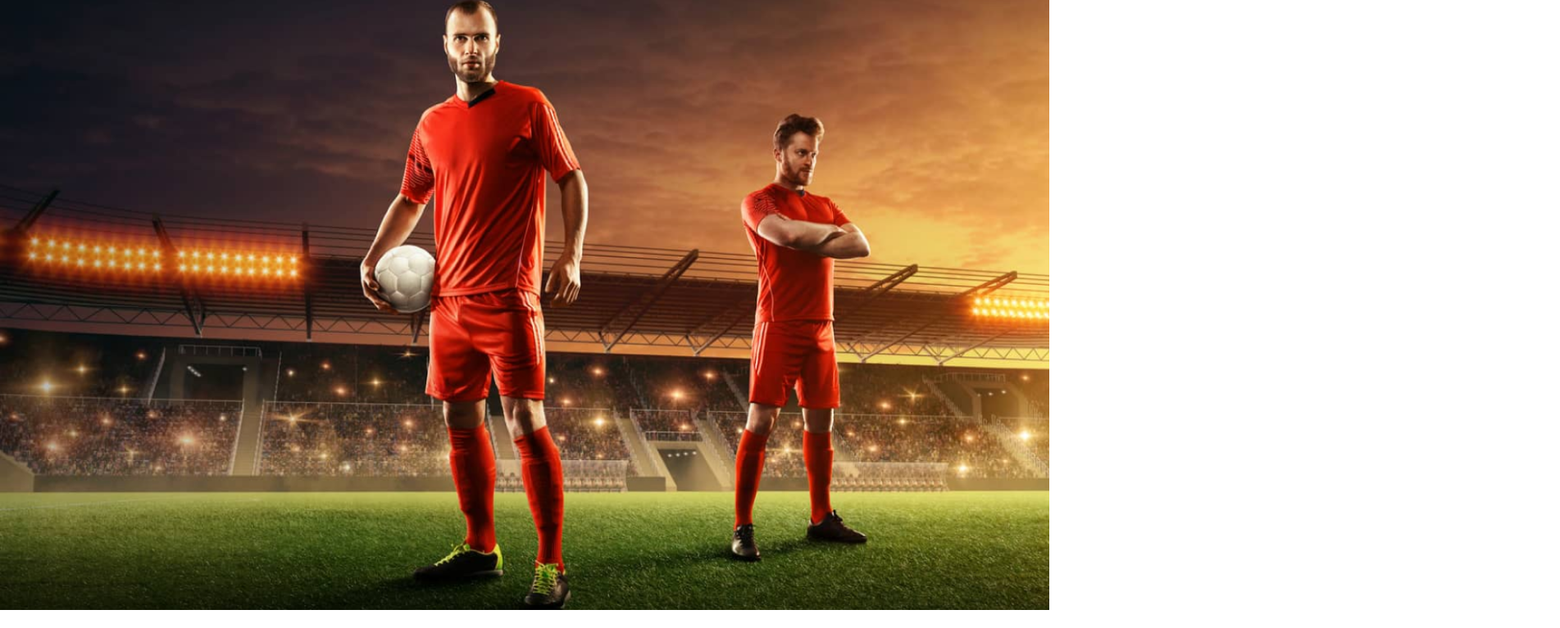
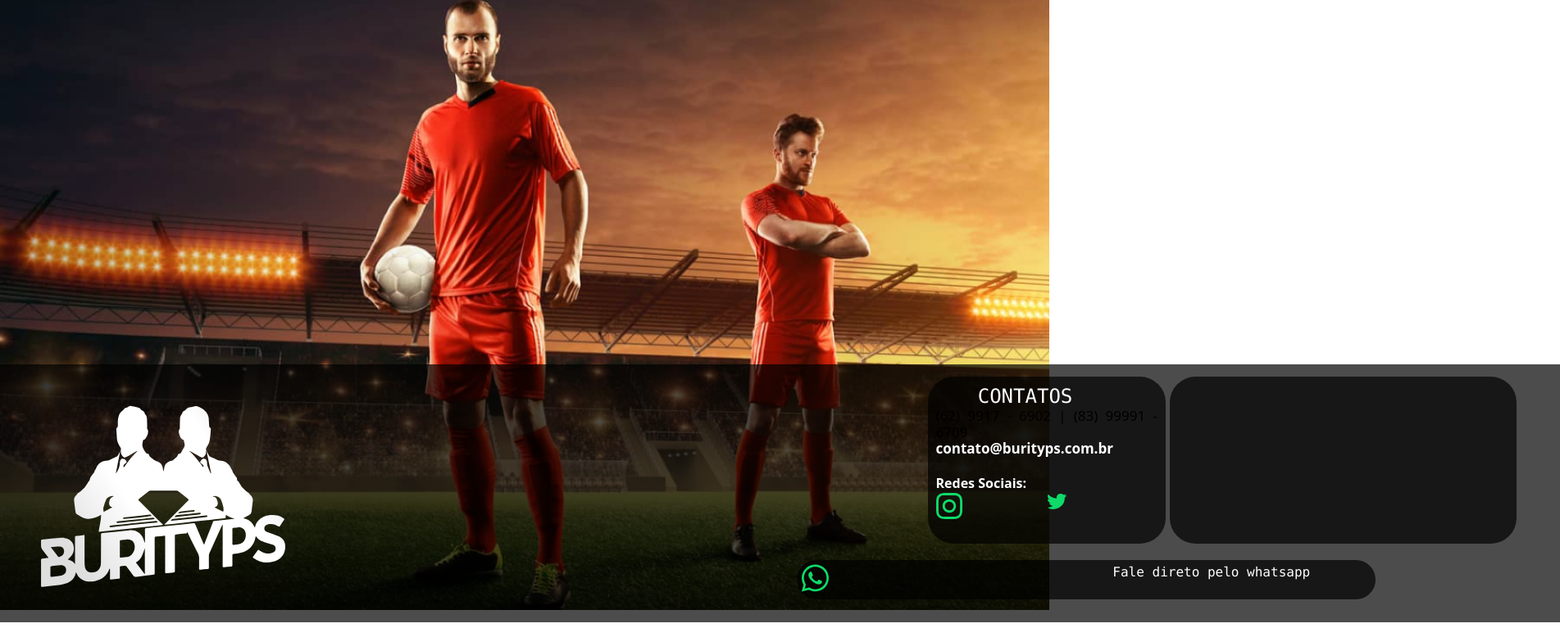
Before and after one commit to Caiocr8/burytips, a Gatsby site: page / in a window 1280 px wide. Shown: the part 5655-6422 px from the top of the page at 82% size, 1903 px wide, since content can reach past the window. Before the commit the page ends 6400 px from the top, so only its background shows below. Built offline with nearby package versions, Linux system fonts and the light colour scheme; Gatsby itself is replaced by a stand-in of ours.

Commit message:
FOOTER QUASE PRONTO

```diff
--- a/src/pages/index.js
+++ b/src/pages/index.js
@@ -1415,11 +1415,140 @@ Nossos profissionais se dedicam 24 horas 7 dias por semana para entregar o melho
       backgroundSize: `cover`,
       backgroundAttachment: `local`,
       paddingTop: `500px`,
-      display: `grid`,
-      gridTemplateColumns: `repeat(2, minmax(0, 1fr))`,
       }}
       >
+        <div
+          style={{
+            display: `grid`,
+            gridTemplateColumns: `repeat(2, minmax(0, 1fr))`,
+            width: `1903px`,
+            height: `315.05px`,
+            background: `rgba(0, 0, 0, 0.7)`,
+          }}
+        >
+          <div
+            style={{
+              padding: `50px`,
+            }}
+          >
+            <div>
+              <StaticImage
+                src="../images/logo_footer.svg"
+                quality={100}
+                placeholder="blurred"
+                layout="fixed"
+              />
+            </div>
+          </div>
+          <div>
+            <div
+            style={{
+              display: `grid`,
+              gridTemplateColumns: `repeat(2, minmax(0, 1fr))`,
+              paddingTop: `15px`,
+              }}
+            >
+              <div
+                style={{
+                  width: `290.31px`,
+                  height: `204.35px`,
+                  background: `rgba(0, 0, 0, 0.7)`,
+                  borderRadius: `31.297px`,
+                  padding: `10px`,
+                  marginLeft: `180px`,
 
+                }}
+              >
+                <h1
+                  style={{
+                    width: `218.01px`,
+                    height: `18px`,
+                    fontFamily: `ui-monospace, SFMono-Regular, Menlo, Monaco, Consolas, "Liberation Mono", "Courier New", monospace`,
+                    fontSize: `24px`,
+                    lineHeight: `29px`,
+                    textAlign: `center`,
+                    color: `#FFFFFF`,
+                  }}
+                >CONTATOS</h1>
+                <p
+                  style={{
+                    fontSize: `17px`,
+                    lineHeight: `20px`,
+                    textAlign: `justify`,
+                    color: `ThreeDLightShadow`,
+                    marginTop: `10px`,
+
+                  }}
+                >(62) 9917 - 6902 | (83) 99991 - 6709 <br /> <span style={{color: `#FFFFFF`, fontWeight: `700`,}}>contato@burityps.com.br</span> <br /></p>
+                <p style={{color: `#FFFFFF`, fontWeight: `700`, paddingTop: `20px`,}}>Redes Sociais:</p>
+                <div
+                  style={{
+                    display: `grid`,
+                    gridTemplateColumns: `repeat(2, minmax(0, 1fr))`,
+                  }}
+                >
+                  <StaticImage
+                    src="../images/insta.svg"
+                    quality={100}
+                    placeholder="blurred"
+                    layout="fixed"
+                  />
+                  <StaticImage
+                    src="../images/tt.svg"
+                    quality={100}
+                    placeholder="blurred"
+                    layout="fixed"
+                  />
+                </div>
+
+
+              </div>
+              <div
+                style={{
+                  width: `423.11px`,
+                  height: `204.35px`,
+                  background: `rgba(0, 0, 0, 0.7)`,
+                  borderRadius: `31.297px`,
+                }}
+              >
+
+              </div>
+            </div>
+            <button
+              style={{
+                marginLeft: `190px`,
+                margin: `20px`,
+                width: `706.36px`,
+                height: `48.15px`,
+                background: `rgba(0, 0, 0, 0.7)`,
+                borderRadius: `31.297px`,
+                display: `grid`,
+                gridTemplateColumns: `repeat(2, minmax(0, 1fr))`,
+                padding: `5px`,
+              }}
+            >
+              <div>
+                  <StaticImage
+                    src="../images/wpp_p.svg"
+                    quality={100}
+                    placeholder="blurred"
+                    layout="fixed"
+                  />
+              </div>
+              <p
+                style={{
+                  width: `306.18px`,
+                  height: `12.95px`,
+                  fontFamily: `ui-monospace, SFMono-Regular, Menlo, Monaco, Consolas, "Liberation Mono", "Courier New", monospace`,
+                  fontSize: `16px`,
+                  lineHeight: `19px`,
+                  color: `#FFFFFF`,
+                  textAlign: `center`,
+                }}
+              >Fale direto pelo whatsapp</p>
+            </button>
+          </div>
+        </div>
 
     </section>
   </div>
```
Also changed, not shown: src/images/insta.svg (added), src/images/logo_footer.svg (added), src/images/tt.svg (added), src/images/wpp_p.svg (added).
